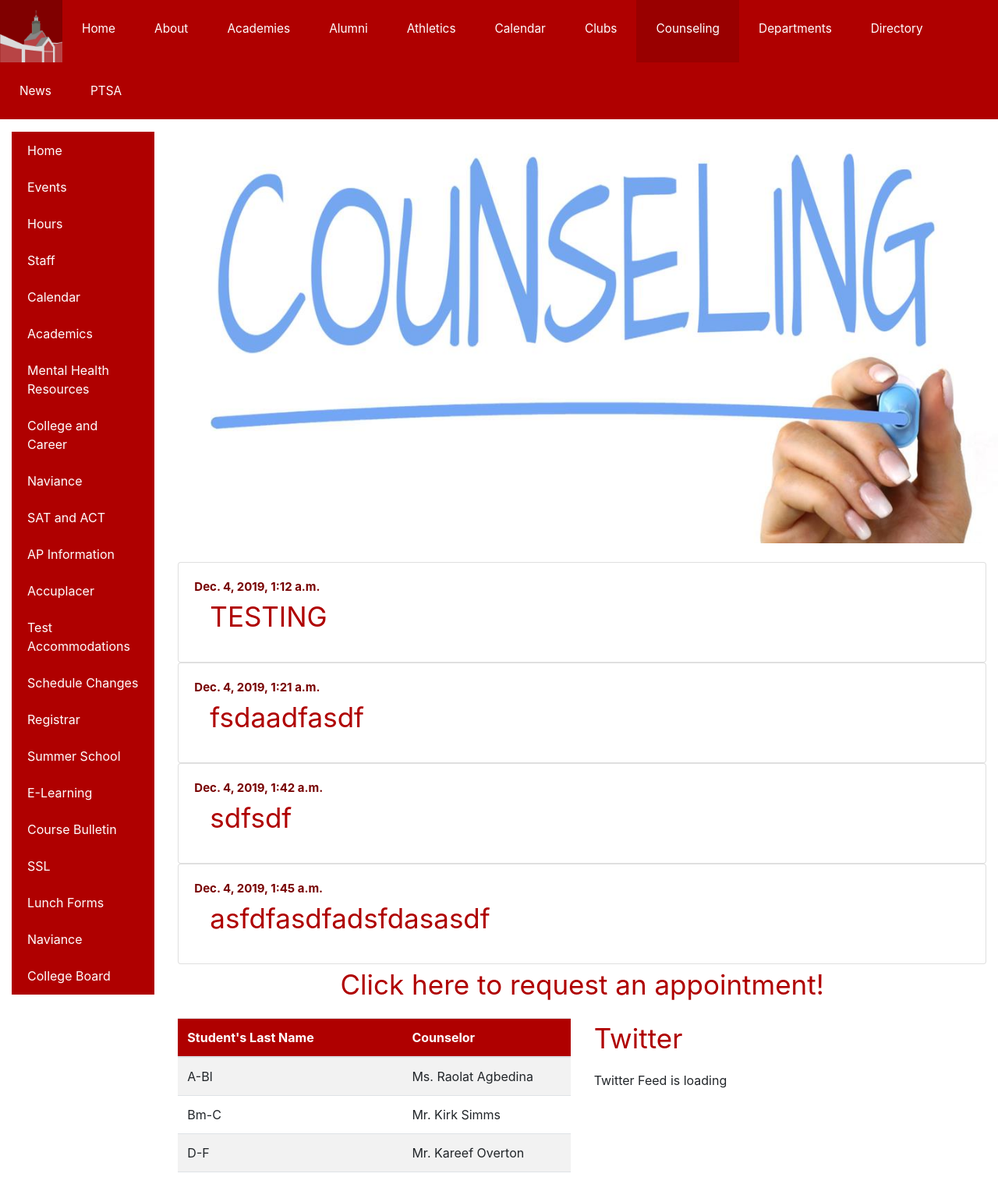
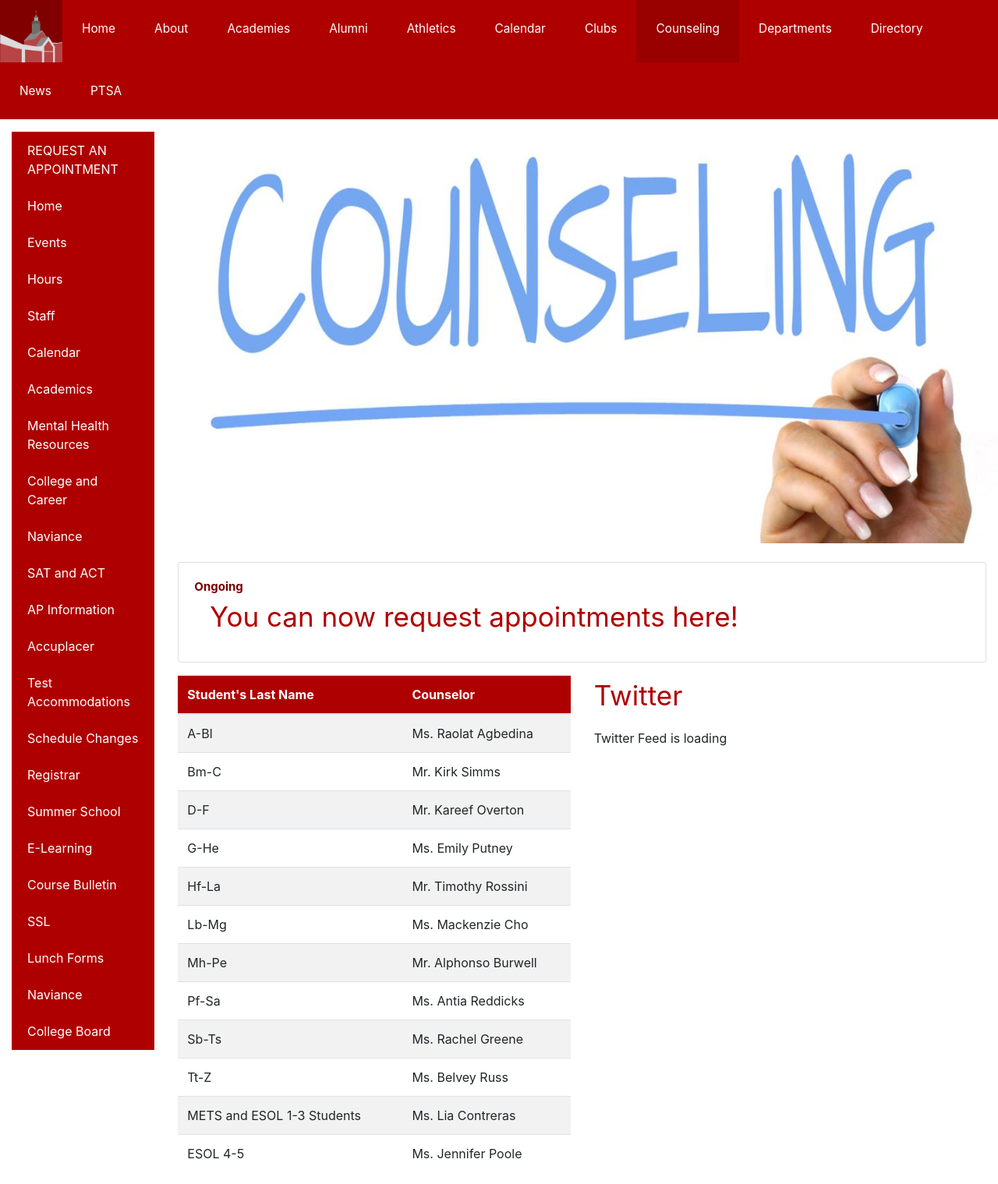
Before and after one commit to mbhs/counselor, a Django app: page / in a window 1280 px wide. Shown: the top 1519 px of the page at 78% size. Run offline with Django 3.2, Linux system fonts and the light colour scheme; data comes from the database, SQL or seed files in the repository; some libraries are stand-ins or nearby versions.

Commit message:
minor layout changes and fixed footer

```diff
--- a/core/templates/core/footer.html
+++ b/core/templates/core/footer.html
@@ -4,7 +4,7 @@
             <p>&copy; 2020 Sysops</p>
         </div>
         <div class="footer_section">
-            <p>Maintained by the Montgomery $
+            <p>Maintained by the Montgomery Blair Webmasters under the supervision of Peter Hammond</p>
         </div>
     </div>
 </div>
--- a/core/templates/core/home.html
+++ b/core/templates/core/home.html
@@ -11,7 +11,19 @@
 <div class="row">
 
   <div class="col-md-12" class="headerText" style="text-align:center; padding-top: 1vh; padding-bottom: 2vh;">
-  {% for event in events %}
+ <div class="card">
+  <div class="card-body">
+  <p style="text-align:left;font-size:15px;color:#700;margin:0"><b>Ongoing</b></p>
+
+  <div style="text-align:left;padding-left:20px;padding-right:20">
+  <p class="card-title headerText">You can now request appointments   <a class="headerText" href="https://docs.google.com/forms/d/e/1FAIpQLSdyIrtRv1Kg4lCMIiMbjAwGuqTG3Bg8hrPeeY5CjTykh388OA/viewform">here!</a>
+</p>
+
+  </div>
+  </div>
+  </div>
+
+<!--  {% for event in events %}
   <div class="card">
   <div class="card-body">
   <p style="text-align:left;font-size:15px;color:#700;margin:0"><b>{{event.date}}</b></p>
@@ -22,9 +34,8 @@
   </div>
   </div>
   </div>
-  {% endfor %}
+  {% endfor %}-->
 
-  <a class="headerText" href="https://docs.google.com/forms/d/e/1FAIpQLSdyIrtRv1Kg4lCMIiMbjAwGuqTG3Bg8hrPeeY5CjTykh388OA/viewform">Click here to request an appointment!</a>
   </div>
   <div class="col-md-6" id="nameTable">
     <table class="table table-striped">
--- a/core/templates/core/sidebar.html
+++ b/core/templates/core/sidebar.html
@@ -1,4 +1,5 @@
 <div class="list-group float-left">
+    <a id="formLink" href="" class="list-group-item list-group-item-action">REQUEST AN APPOINTMENT</a>
     <a id="homePageLink" href="{% url 'core:index' %}" class="list-group-item list-group-item-action">Home</a>
     <a id="eventsLink" href="{% url 'core:events' %}" class="list-group-item list-group-item-action">Events</a>
     {% for object in objects %}
```
